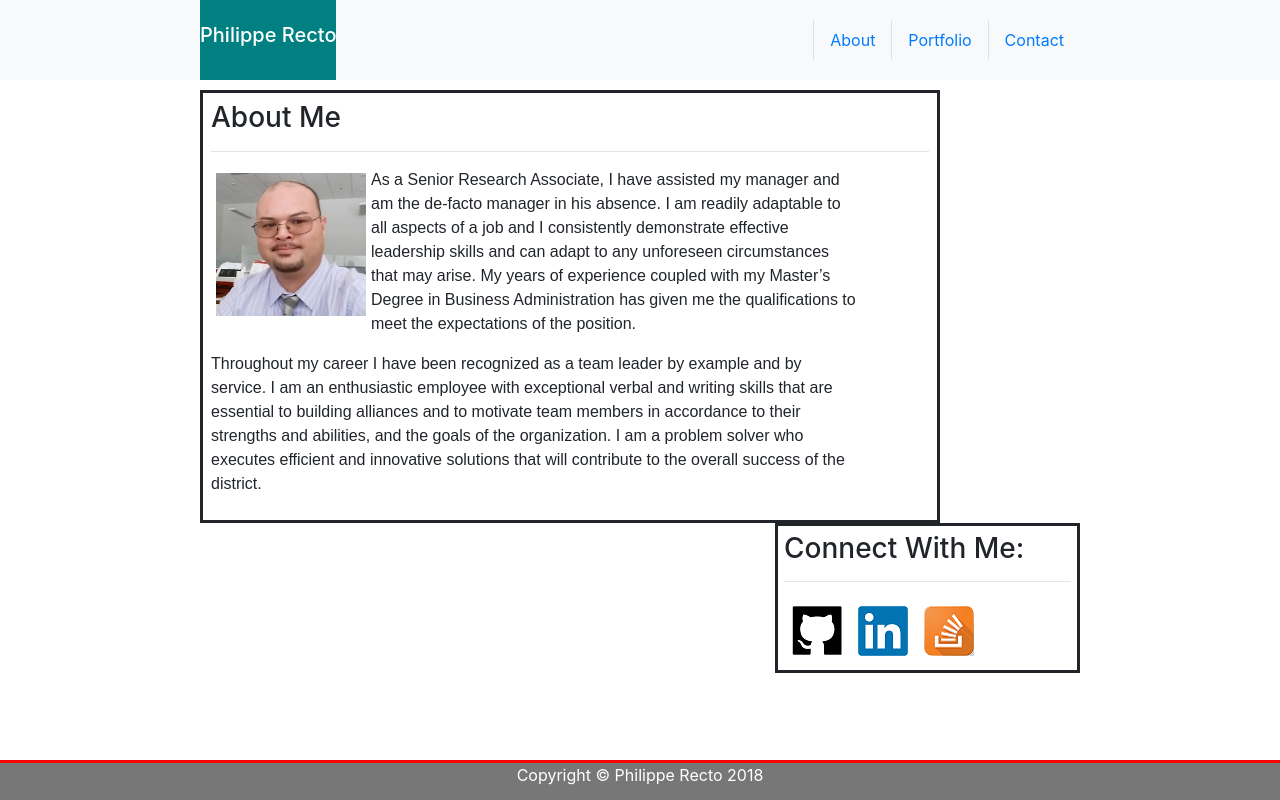
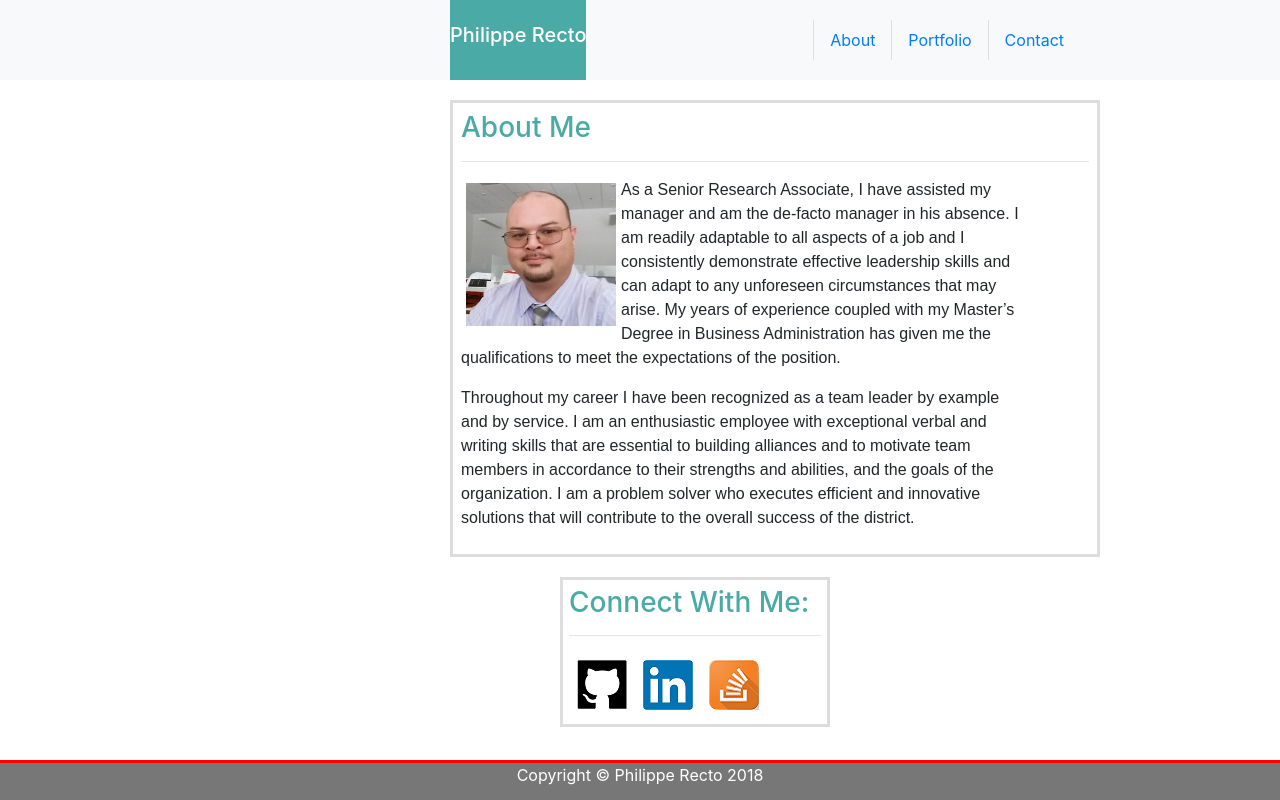
Before and after one commit to precto1285/Bootstrap-Portfoliol, a plain HTML site: page index.html in a window 1280 px wide. Drawn offline with nearby package versions, Linux system fonts and the light colour scheme.

Commit message:
assignment refresh

```diff
--- a/assets/css/style.css
+++ b/assets/css/style.css
@@ -1,8 +1,7 @@
-body {
 
-}
 .navbar-brand {
-    background-color:teal;
+    margin-left:250px;
+    background-color: #4aaaa5;
     color:white;
     height:100%;
     line-height:3em;
@@ -23,11 +22,12 @@ body {
 }
 #About_Me {
     border:solid;
-    width:740px;
+    border-color: #dddddd;
+    width:650px;
     padding:8px;
-    margin-top:10px;
+    margin-top:20px;
     margin-right:10px;
-    margin-left:200px;
+    margin-left:450px;
     float:left;
 }
 #content {
@@ -35,13 +35,15 @@ body {
 }
 #sidebar {
     border:solid;
-    width: 305px;
+    border-color:#dddddd;
+    width: 270px;
     padding:6px;
-    margin-right:200px;
+    margin-top:20px;
+    margin-right:450px;
     float:right;
 }
-#connnect {
-
+.subheader {
+    color:#4aaaa5
 }
 #logo {
 
--- a/index.html
+++ b/index.html
@@ -34,7 +34,7 @@
 
     <main>
         <div id="About_Me">
-            <div>
+            <div class="subheader">
                 <h3>About Me</h3>
                 <hr>
             </div>
@@ -42,7 +42,7 @@
 
                 <img id="face" src="assets/images/Philippe.jpg" alt="Philippe" width="150px">
 
-                <div id="paragraph">
+
                 <p>As a Senior Research Associate, I have assisted my manager and am the de-facto manager in his absence. I
                     am readily adaptable to all aspects of a job and I consistently demonstrate effective leadership skills
                     and can adapt to any unforeseen circumstances that may arise. My years of experience coupled with my
@@ -53,14 +53,14 @@
                     alliances and to motivate team members in accordance to their strengths and abilities, and the goals
                     of the organization. I am a problem solver who executes efficient and innovative solutions that will
                     contribute to the overall success of the district.</p>
-                </div>
+
             </div>
         </div>
         <div id="sidebar">
 
             <!-- review flexbox -->
             <!-- card page - header/footer section "text center" -->
-            <div id="Connect">
+            <div class="subheader">
                 <h3>Connect With Me:</h3>
             </div>
             <hr>
@@ -80,12 +80,6 @@
                 </div>
             </div>
 
-
-            <!-- <div id="logo"> -->
-            <!-- <a href="" target="_blank"><img src="" alt="" width=""></a> -->
-            <!-- <a href="" target="_blank"><img src="" alt="" width=""></a> -->
-            <!-- <a href="" target="_blank"><img src="" alt="" width=""></a> -->
-            <!-- </div> -->
         </div>
     </main>
 
```
